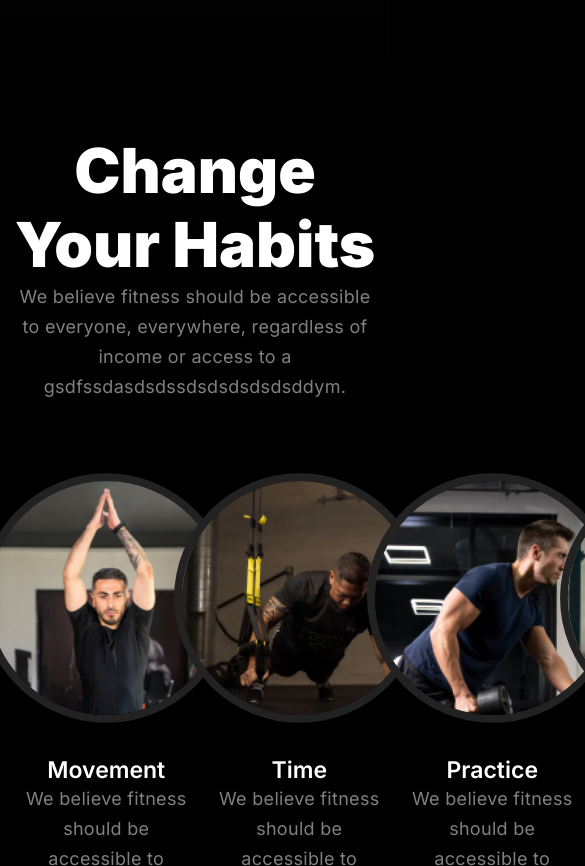
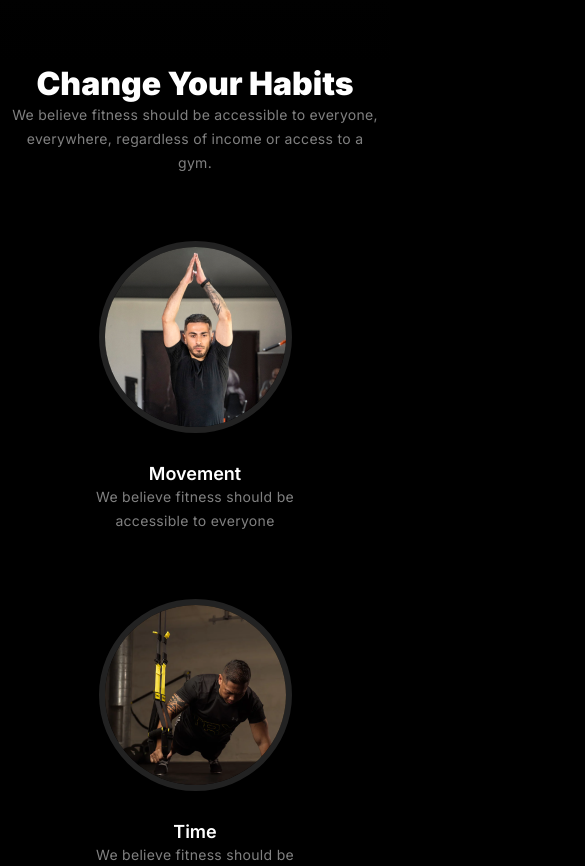
Before and after one commit to Khalidkhan-23/Assignment-2, a plain HTML site: page index.html in a window 390 px wide. Shown: the part 1134-2000 px from the top of the page, 585 px wide, since content can reach past the window. Drawn offline with Linux system fonts and the light colour scheme.

Commit message:
Added Mobile Version of Habit Section

```diff
--- a/index.html
+++ b/index.html
@@ -61,7 +61,7 @@
         <section class="section-container">
             <div class="habits section">
                 <h3 class="head">Change Your Habits</h3>
-                <p class="sub">We believe fitness should be accessible to everyone, everywhere, regardless of income or access to a gsdfssdasdsdssdsdsdsdsdsddym.</p>
+                <p class="sub">We believe fitness should be accessible to everyone, everywhere, regardless of income or access to a gym.</p>
                 <div class="habit-container">
                     <div class="habit-box habit-box-1">
                         <img src="images/image 2.png" alt="">
--- a/styles/style.css
+++ b/styles/style.css
@@ -59,6 +59,7 @@ body {
     line-height: 30px;
     letter-spacing: 0.3px;
     font-weight: 400px;
+    margin-bottom: 30px;
 }
 
 .box-head {
@@ -277,27 +278,29 @@ nav {
 
 
 
-.habits{
+.habits {
     flex-direction: column;
-    text-align: center ;
+    text-align: center;
 }
 
 
-.habit-container{
+.habit-container {
     display: flex;
     justify-content: space-between;
 }
-.habit-box{
+
+.habit-box {
     display: flex;
     flex-direction: column;
     justify-content: center;
     align-items: center;
 }
-.habit-box img{
+
+.habit-box img {
     scale: 1.3;
     border: 6px solid var(--second-bg-color);
     border-radius: 50%;
-    margin-top: 100px;
+    margin-top: 70px;
     margin-bottom: 62px;
 }
 
@@ -330,10 +333,25 @@ nav {
         display: none;
     }
 
+    .head {
+        font-size: 32px;
+        line-height: 39px;
+    }
+
+    .sub {
+        font-size: 14px;
+        line-height: 24px;
+    }
+
+    .box-head {
+        font-size: 18px;
+        line-height: 22px;
+    }
+
     .section {
         display: flex;
         justify-content: center;
-        margin-bottom: 100px;
+        margin-bottom: 30px;
         width: 95%;
     }
 
@@ -436,4 +454,14 @@ nav {
 
 
 
+    /* Habits */
+    .habit-box img {
+        scale: 1;
+        margin-top: 36px;
+        margin-bottom: 30px;
+    }
+    .habit-container{
+        flex-direction: column;
+    }
+
 }
```
